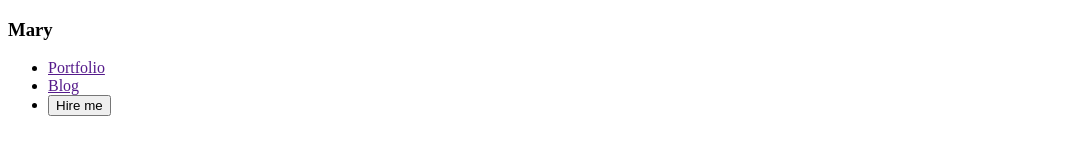
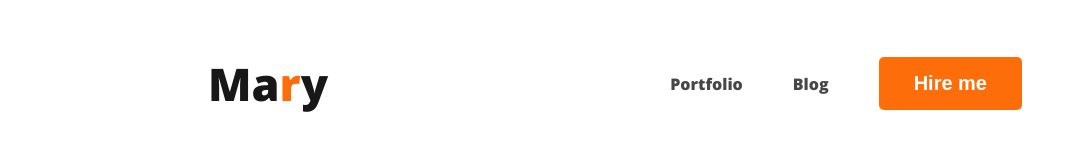
Before and after one commit to Ashamoni889/developer-portfolio-2, a plain HTML site: page index.html in a window 1280 px wide. Shown: the whole page, without its empty margins (0-1076 px from the left). Drawn offline with nearby package versions, Linux system fonts and the light colour scheme.

Commit message:
added nav

```diff
--- a/index.html
+++ b/index.html
@@ -4,16 +4,19 @@
     <meta charset="UTF-8">
     <meta name="viewport" content="width=device-width, initial-scale=1.0">
     <title>Development Portfolio</title>
+    <link rel="preconnect" href="https://fonts.googleapis.com">
+<link rel="preconnect" href="https://fonts.gstatic.com" crossorigin>
+<link href="https://fonts.googleapis.com/css2?family=Open+Sans:wght@800&display=swap" rel="stylesheet">
     <link rel="stylesheet" href="style/style.css">
 </head>
 <body>
     <header>
         <nav>
-            <h3>Mary</h3>
+            <h3 class="nav-title">Ma<span class="text-primary">r</span>y</h3>
             <ul>
                 <li><a href="">Portfolio</a></li>
                 <li><a href="">Blog</a></li>
-                <li><button>Hire me</button></li>
+                <li><button class="btn-primary">Hire me</button></li>
             </ul>
         </nav>
     </header>
--- a/style/style.css
+++ b/style/style.css
@@ -0,0 +1,41 @@
+
+body{
+    font-family: 'Open Sans', sans-serif;
+}
+
+nav{
+    display: flex;
+    align-items: center;
+    justify-content: space-between;
+    margin:0px 200px;
+}
+nav>ul{
+    display: flex;
+    align-items: center;
+}
+nav li{
+    list-style: none;
+    margin-right: 50px;
+}
+nav a {
+    text-decoration: none;
+    color:#474747;
+}
+.nav-title{
+    color:#181818;
+    font-size: 45px;
+    font-weight: 800;
+}
+.text-primary{
+    color:#fd6e0a;
+}
+.btn-primary{
+    border-radius: 5px;
+    border:0;
+    background-color: #fd6e0a;
+    color: white;
+    font-size: 20px;
+    font-weight: 700;
+    padding:15px 35px;
+}
+/* header related */
```
